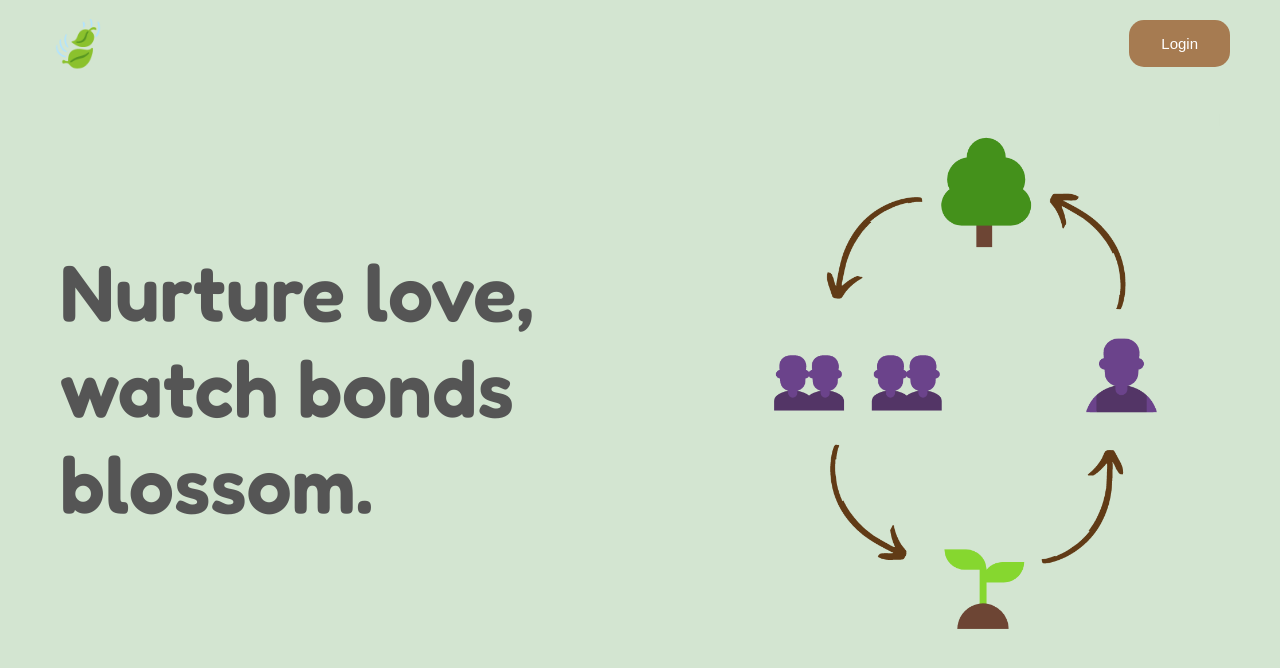
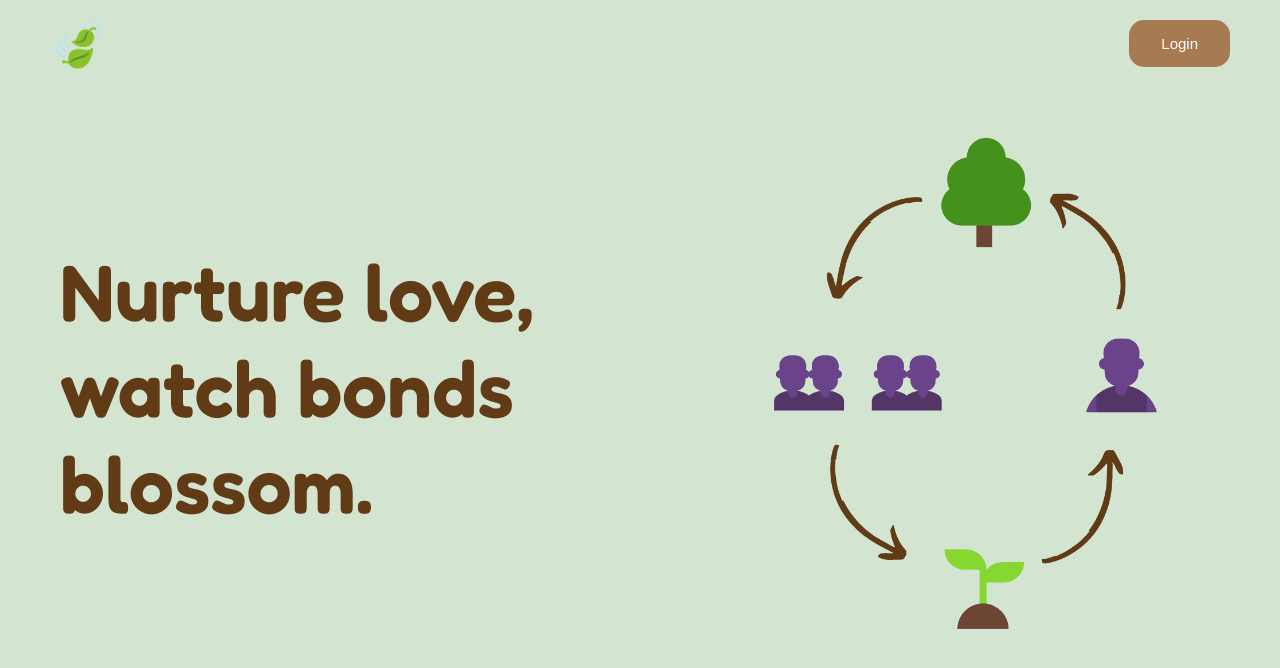
Before and after one commit to agustin-tormun/relationship_gardening, a Next.js app: page / in a window 1280 px wide. Shown: the top 668 px of the page. Built offline with nearby package versions, Linux system fonts and the light colour scheme.

Commit message:
Hero text color changed

```diff
--- a/src/styles/hero/hero.module.css
+++ b/src/styles/hero/hero.module.css
@@ -9,6 +9,7 @@
   font-family: 'Fredoka', sans-serif;
   font-size: 6.5rem;
   line-height: 1.2;
+  color: var(--brown-dark);
 }
 
 .__img_hero {
```
